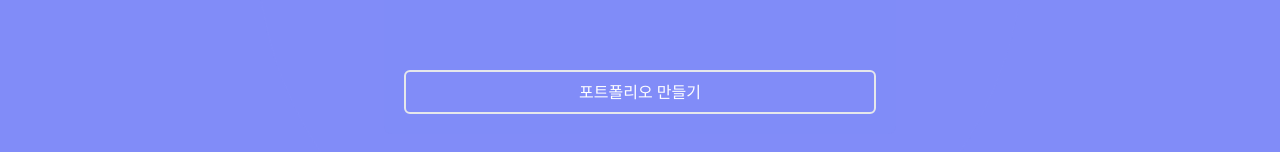
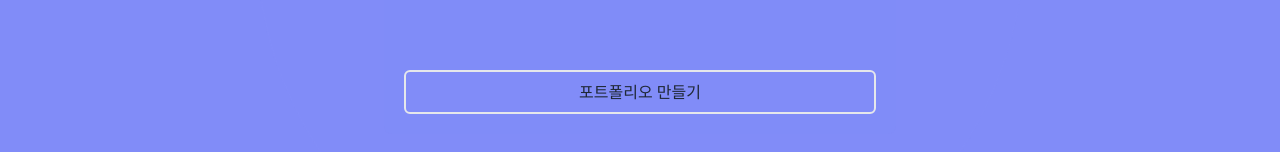
Before and after one commit to TeamPFM/Portfolio_maker, a React (Vite) app: page / in a window 1280 px wide. Shown: the part 500-652 px from the top of the page. Built offline with nearby package versions, Linux system fonts and the light colour scheme.

Commit message:
style(tailwind): change main-contra colors

```diff
--- a/tailwind.config.js
+++ b/tailwind.config.js
@@ -8,7 +8,7 @@ module.exports = {
     extend: {
       colors: {
         main: "#818CF8",
-        "main-contra": "#FEFEFE",
+        "main-contra": "#1F2836",
         sub: "#784FCE",
         "sub-contra": "#FFFFFF",
         // CART
```
